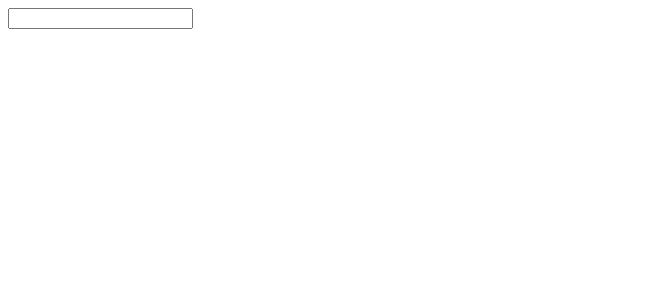
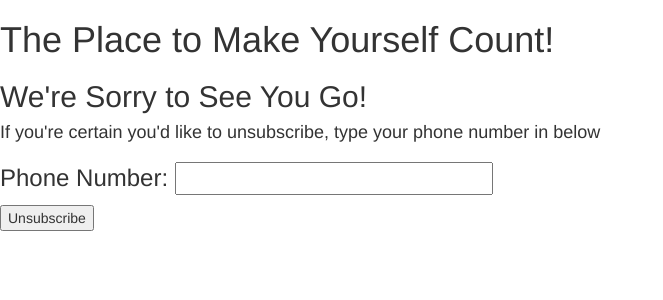
Before and after one commit to bjcohen1/rsvp_app, a Flask app: page /unsubscribe in a window 1280 px wide. Shown: the top 300 px of the page, without its empty margins (0-663 px from the left). Run offline with Flask 2, Linux system fonts and the light colour scheme; some libraries are stand-ins or nearby versions.

Commit message:
feat: Add more unsubscribe functionality

```diff
--- a/templates/unsubscribe.html
+++ b/templates/unsubscribe.html
@@ -1 +1,14 @@
-<input>
+{% extends "base.html" %}
+
+{% block content %}
+<h2>We're Sorry to See You Go!</h2>
+<h4>If you're certain you'd like to unsubscribe,
+    type your phone number in below</h4>
+
+<form action = "{{ url_for('unsubscribe') }}" enctype = "multipart/form-data"
+    method = "post">
+    <h3>Phone Number: <input type="text" name="phone"></h3>
+    <input type="submit" name="submit" value="Unsubscribe">
+</form>
+
+{% endblock %}
```
